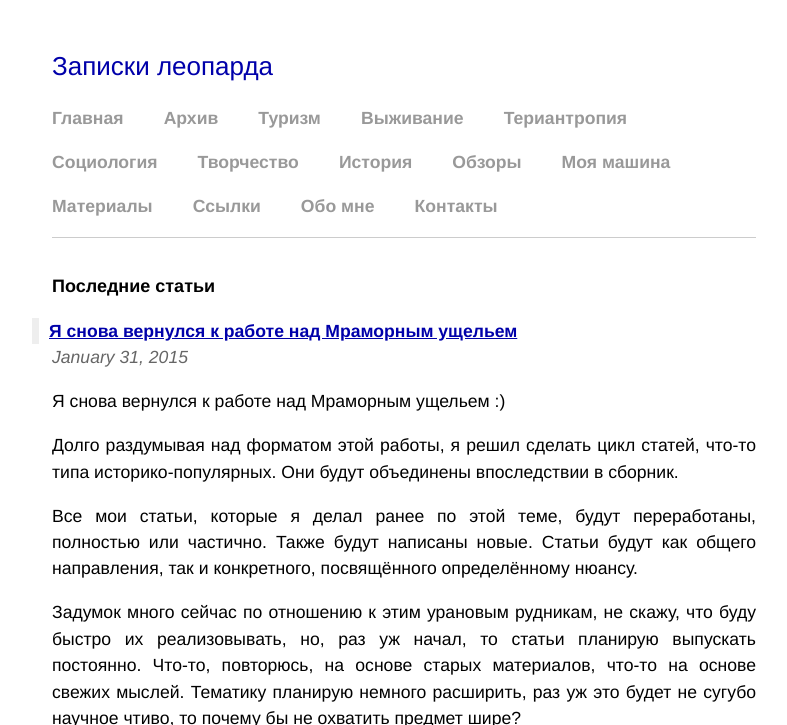
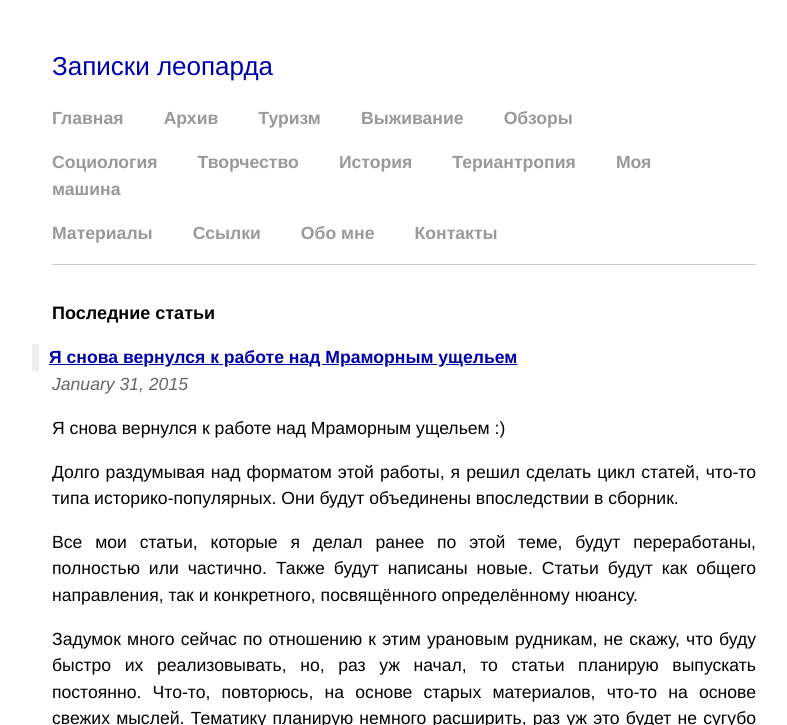
Before and after one commit to ivan-placid/demo, a Jekyll site: the page built from index.html, in a window 1280 px wide and 900 px high, cut to the strip 0-725 px from the top of the window. Shown: the whole strip, without its empty margins (236-1023 px from the left). Built offline with Jekyll 4.4.1, drawn with Linux system fonts in a browser that asks for light colours; some web fonts are replaced; Markdown is read by kramdown in place of the engine named in the settings.

Commit message:
Update default.html

```diff
--- a/_layouts/default.html
+++ b/_layouts/default.html
@@ -26,13 +26,13 @@
       <a class="extra" href= "{{site.baseurl}}/archive.html">Архив</a>
       <a class="extra" href="{{site.baseurl}}/talks.html">Туризм</a>
       <a class="extra" href="{{site.baseurl}}/talks.html">Выживание</a>
-      <a class="extra" href="{{site.baseurl}}/talks.html">Териантропия</a>
+      <a class="extra" href="{{site.baseurl}}/talks.html">Обзоры</a>
 
       <p>
       <a class="extra" href="{{site.baseurl}}/talks.html">Социология</a>
       <a class="extra" href="{{site.baseurl}}/talks.html">Творчество</a>
       <a class="extra" href="{{site.baseurl}}/talks.html">История</a>
-      <a class="extra" href="{{site.baseurl}}/talks.html">Обзоры</a>
+      <a class="extra" href="{{site.baseurl}}/talks.html">Териантропия</a>
       <a class="extra" href="{{site.baseurl}}/talks.html">Моя машина</a>
 
       <p>
```
